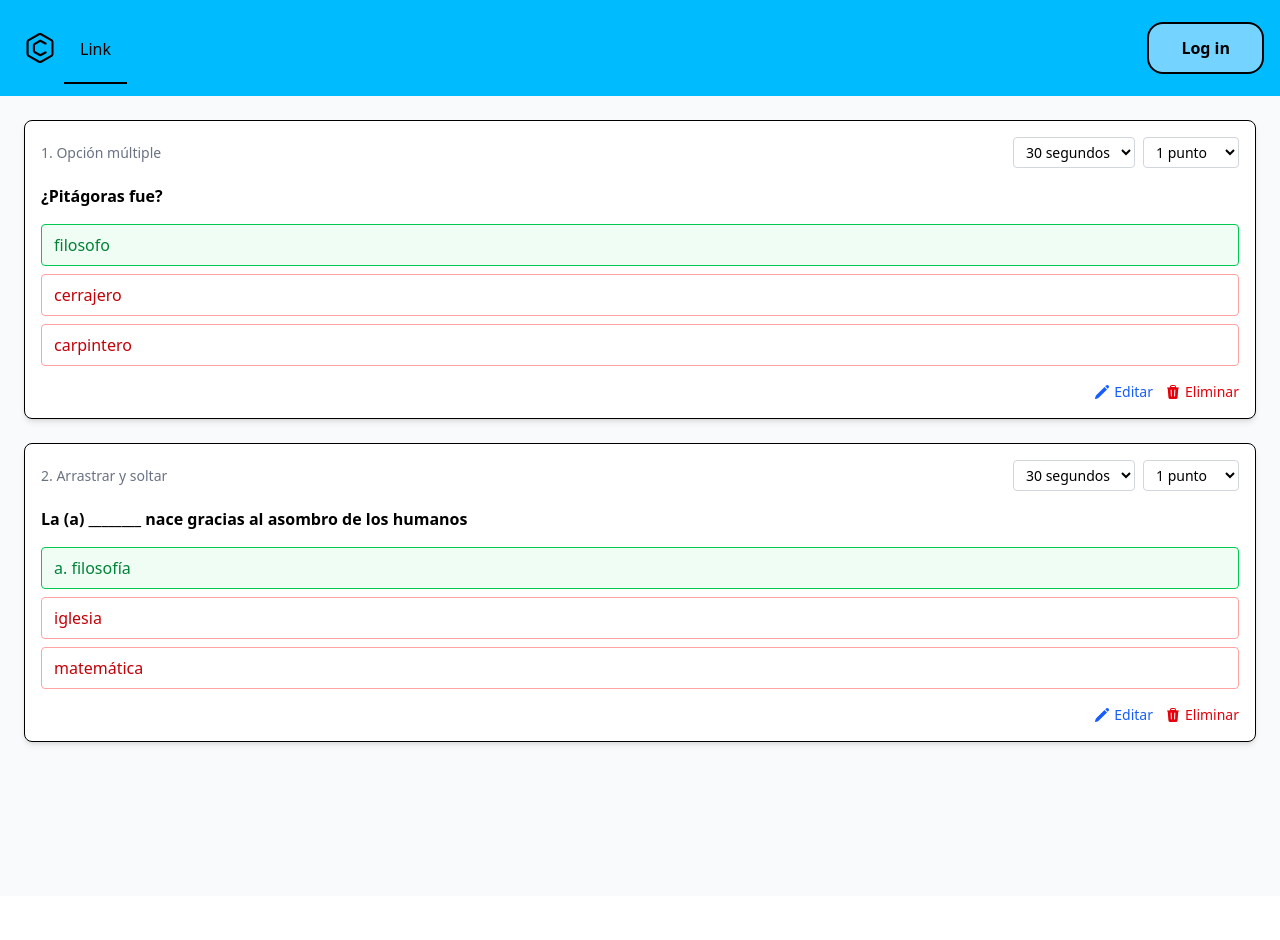
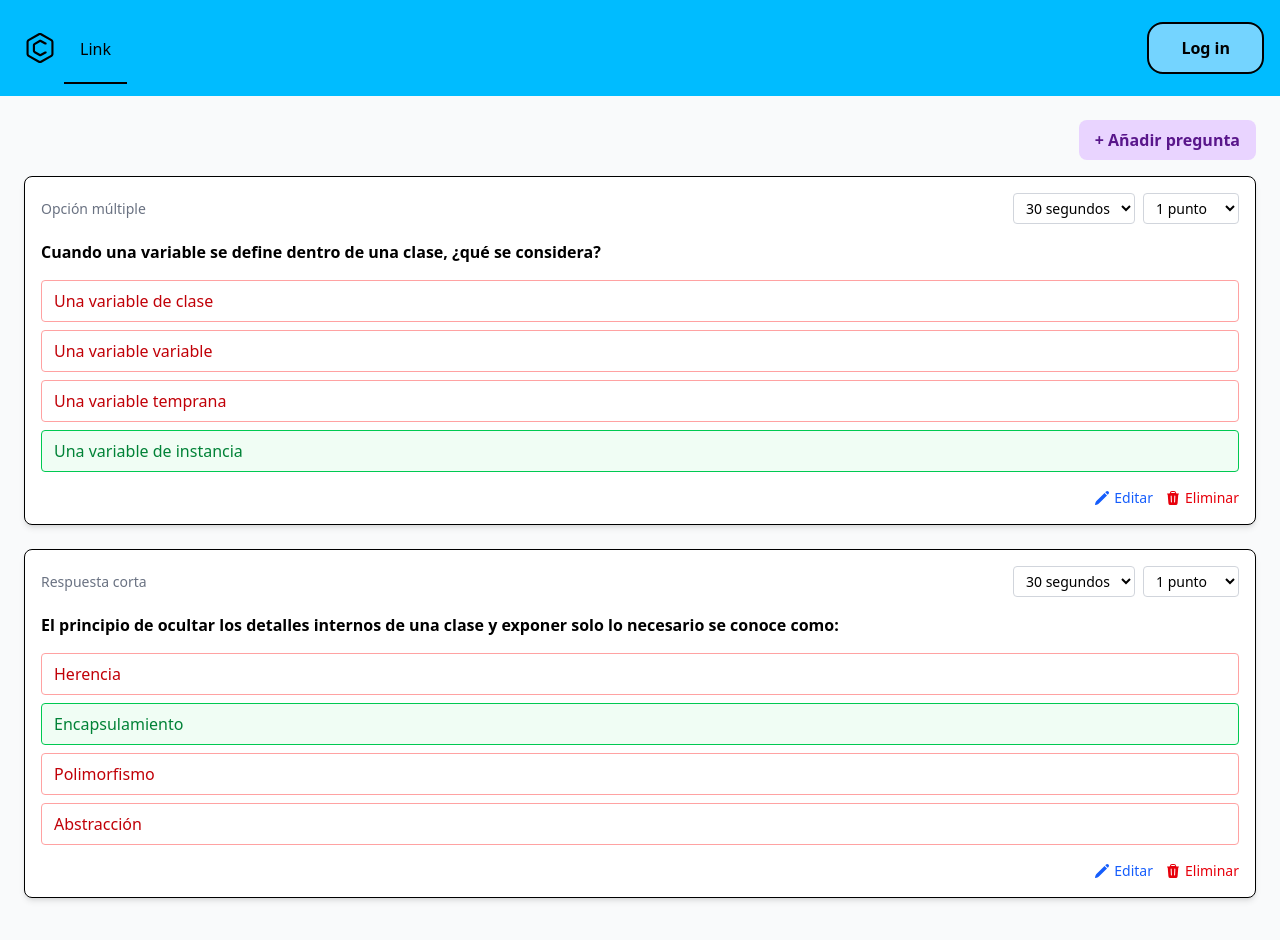
Before and after one commit to MauriErick24/pWeb, a React (Vite) app: page /question in a window 1280 px wide. Shown: the top 940 px of the page. Before the commit the page ends 896 px from the top, so only its background shows below. Built offline with nearby package versions, Linux system fonts and the light colour scheme.

Commit message:
[ADD] menu de preguntas

```diff
--- /dev/null
+++ b/src/components/AddQuestionMenu.tsx
@@ -0,0 +1,47 @@
+// components/AddQuestionMenu.tsx
+import { useState } from "react";
+import { useNavigate } from "react-router-dom";
+
+interface Props {
+  routes: Record<string, string>; // { interactiva: "/quiz/creator", fdg: "/cf" }
+}
+
+export const AddQuestionMenu = ({ routes }: Props) => {
+  const [open, setOpen] = useState(false);
+  const navigate = useNavigate();
+
+  const handleClick = (type: keyof typeof routes) => {
+    setOpen(false);
+    navigate(routes[type]); // Redireccionar a la vista adecuada
+  };
+
+  return (
+    <div className="relative">
+      <button
+        //className="bg-purple-200 px-4 py-2 rounded"
+        className="bg-purple-200 hover:bg-purple-300 text-purple-900 font-semibold py-2 px-4 rounded-lg transition-all"
+        onClick={() => setOpen(!open)}
+      >
+        + Añadir pregunta
+      </button>
+      {open && (
+        <div className="absolute right-0 bg-white shadow rounded w-48 mt-2 z-50">
+          <button
+            className="block w-full px-4 py-2 hover:bg-gray-100 text-left"
+            onClick={() => handleClick("opcion_multiple")}
+          >
+            Opción múltiple
+          </button>
+          <button
+            className="block w-full px-4 py-2 hover:bg-gray-100 text-left"
+            onClick={() => handleClick("interactiva")}
+          >
+            Interactiva
+          </button>
+        </div>
+      )}
+    </div>
+  );
+};
+
+//export default AddQuestionMenu;
--- a/src/components/Header.tsx
+++ b/src/components/Header.tsx
@@ -16,7 +16,7 @@ export const Header = () => {
           <Link to="/dashboard" className="px-8 py-3 m-2 text-lg font-semibold rounded-2xl bg-sky-300 cursor-pointer border-2 ">
             Entrar al juego
           </Link>
-          <Link to="/cuestionario" className="px-8 py-3 m-2 text-lg font-semibold rounded-2xl bg-sky-300 cursor-pointer border-2 ">
+          <Link to="/question" className="px-8 py-3 m-2 text-lg font-semibold rounded-2xl bg-sky-300 cursor-pointer border-2 ">
             Cuestionario
           </Link>
           <button className="px-8 py-3 m-2 text-lg border rounded-2xl cursor-pointer hover:bg-amber-300">
--- a/src/components/QuestionCard.tsx
+++ b/src/components/QuestionCard.tsx
@@ -1,7 +1,13 @@
 import { FC } from "react";
 import { TrashIcon, PencilIcon } from "@heroicons/react/24/solid"; // npm install @heroicons/react
 
-type QuestionType = "opcion_multiple" | "completar";
+const typeLabels: Record<QuestionType, string> = {
+    opcion_multiple: "Opción múltiple",
+    completar: "Arrastrar y soltar",
+    respuesta_corta: "Respuesta corta",
+};
+
+type QuestionType = "opcion_multiple" | "completar" | "respuesta_corta";
 
 interface QuestionCardProps {
   id: number;
@@ -21,7 +27,8 @@ export const QuestionCard: FC<QuestionCardProps> = ({
     <div className="border rounded-lg p-4 shadow-md mb-6 bg-white">
       <div className="flex flex-col md:flex-row md:justify-between items-start md:items-center mb-4">
         <span className="text-sm font-medium text-gray-500">
-          {type === "opcion_multiple" ? "1. Opción múltiple" : "2. Arrastrar y soltar"}
+            {/*{type === "opcion_multiple" ? "1. Opción múltiple" : "2. Arrastrar y soltar"}*/}
+            {typeLabels[type]}
         </span>
         <div className="flex items-center gap-2 mt-2 md:mt-0">
             <select className="text-sm border border-gray-300 rounded px-2 py-1">
--- a/src/page/Question.tsx
+++ b/src/page/Question.tsx
@@ -1,30 +1,39 @@
 // ruta -> question
 import { NavBar } from "../components/NavBar";
 import { QuestionCard } from "../components/QuestionCard";
+import { AddQuestionMenu } from "../components/AddQuestionMenu";
 
 const QuestionCardPage = () => {
   return (
     <>
         <NavBar />
         <div className="p-6 bg-gray-50 min-h-screen">
+            <div className="flex justify-end mb-4">
+                <AddQuestionMenu
+                    routes={{
+                        opcion_multiple: "/#",
+                        interactiva: "/quiz/creator",
+                    }}
+                />
+            </div>
+
             <QuestionCard
                 id={1}
                 type="opcion_multiple"
-                question="¿Pitágoras fue?"
-                options={["filosofo", "cerrajero", "carpintero"]}
-                correctAnswer="filosofo"
+                question="Cuando una variable se define dentro de una clase, ¿qué se considera?"
+                options={["Una variable de clase", "Una variable variable", "Una variable temprana", "Una variable de instancia"]}
+                correctAnswer="Una variable de instancia"
             />
 
             <QuestionCard
                 id={2}
-                type="completar"
-                question="La (a) ________ nace gracias al asombro de los humanos"
-                options={["a. filosofía", "iglesia", "matemática"]}
-                correctAnswer="a. filosofía"
+                type="respuesta_corta"
+                question="El principio de ocultar los detalles internos de una clase y exponer solo lo necesario se conoce como:"
+                options={["Herencia", "Encapsulamiento", "Polimorfismo", "Abstracción"]}
+                correctAnswer="Encapsulamiento"
             />
         </div>
     </>
-
   );
 };
 
```
Lines whose indentation alone changed are shown as unchanged.
